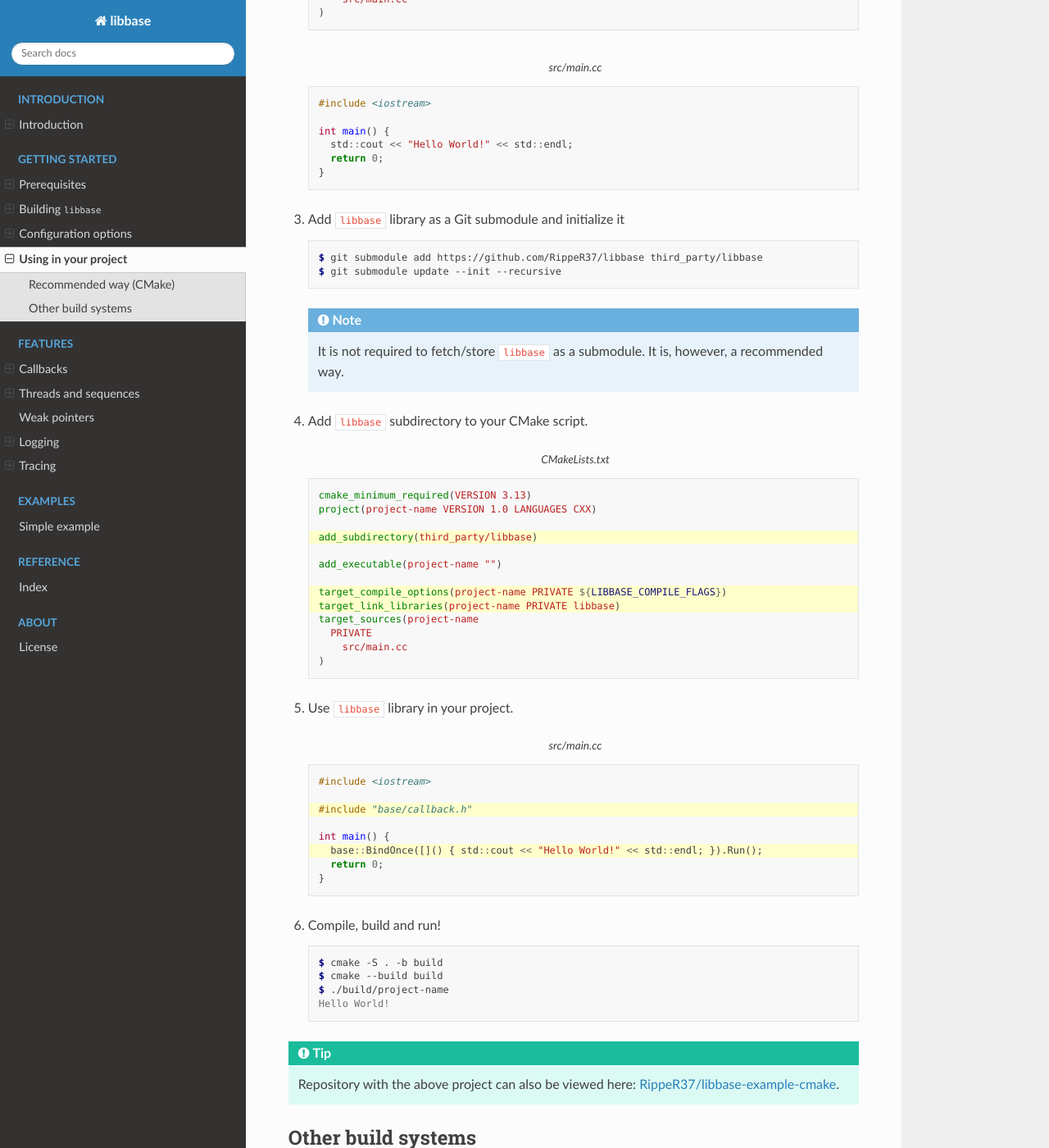
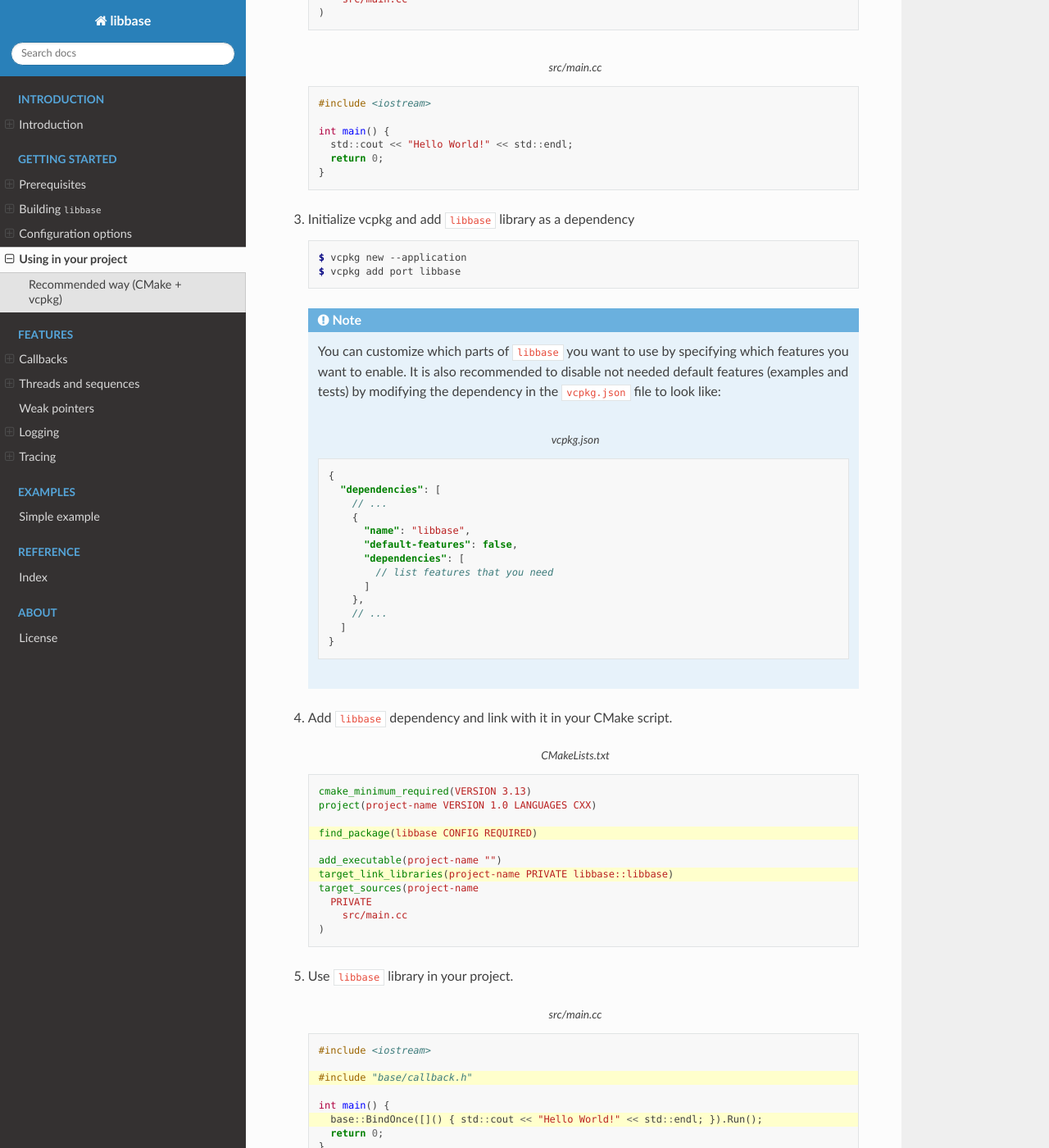
Before and after one commit to RippeR37/libbase, a Sphinx documentation site: the page built from docs/getting_started/using.rst, in a window 1280 px wide and 1400 px high, scrolled down 719 px. Shown: the whole window at 82% size. Built offline with Sphinx 7.4.7 and the Read the Docs theme 3.1.0, drawn with Linux system fonts in a browser that asks for light colours; pages that are not in the unit, such as notebooks, are missing from menus; some of the changed text lies outside the part shown.

Commit message:
Update doc about using the library to include the new vcpkg integration
This commit updates the documentation page that explains how to use
libbase library in other projects with the help of vcpkg.

```diff
--- a/docs/getting_started/using.rst
+++ b/docs/getting_started/using.rst
@@ -6,12 +6,12 @@ decide which one you prefer. Below you will find a recommended (and probably the
 easiest) way to do so.
 
 
-Recommended way (CMake)
------------------------
+Recommended way (CMake + vcpkg)
+-------------------------------
 
 This will be a step-by-step guide to create a new project that uses ``libbase``
-library using a Git and CMake. If you wish to add ``libbase`` to your existing
-project, please skip :ref:`here <skip_existing_project>`.
+library using Git, CMake and vcpkg. If you wish to add ``libbase`` to your
+existing project, please skip :ref:`here <skip_existing_project>`.
 
 #. Create a new Git repository and add initial files.
 
@@ -48,33 +48,52 @@ project, please skip :ref:`here <skip_existing_project>`.
 
    .. _skip_existing_project:
 
-#. Add ``libbase`` library as a Git submodule and initialize it
+
+#. Initialize vcpkg and add ``libbase`` library as a dependency
 
    .. code-block:: console
 
-      $ git submodule add https://github.com/RippeR37/libbase third_party/libbase
-      $ git submodule update --init --recursive
+      $ vcpkg new --application
+      $ vcpkg add port libbase
 
    .. note::
 
-      It is not required to fetch/store ``libbase`` as a submodule. It is,
-      however, a recommended way.
+      You can customize which parts of ``libbase`` you want to use by specifying
+      which features you want to enable. It is also recommended to disable not
+      needed default features (examples and tests) by modifying the dependency
+      in the ``vcpkg.json`` file to look like:
 
-#. Add ``libbase`` subdirectory to your CMake script.
+      .. code-block:: json
+         :caption: vcpkg.json
+
+         {
+           "dependencies": [
+             // ...
+             {
+               "name": "libbase",
+               "default-features": false,
+               "dependencies": [
+                 // list features that you need
+               ]
+             },
+             // ...
+           ]
+         }
+
+
+#. Add ``libbase`` dependency and link with it in your CMake script.
 
    .. code-block:: cmake
       :caption: CMakeLists.txt
-      :emphasize-lines: 4,8,9
+      :emphasize-lines: 4,7
 
       cmake_minimum_required(VERSION 3.13)
       project(project-name VERSION 1.0 LANGUAGES CXX)
 
-      add_subdirectory(third_party/libbase)
+      find_package(libbase CONFIG REQUIRED)
 
       add_executable(project-name "")
-
-      target_compile_options(project-name PRIVATE ${LIBBASE_COMPILE_FLAGS})
-      target_link_libraries(project-name PRIVATE libbase)
+      target_link_libraries(project-name PRIVATE libbase::libbase)
       target_sources(project-name
         PRIVATE
           src/main.cc
@@ -99,6 +118,7 @@ project, please skip :ref:`here <skip_existing_project>`.
 
    .. code-block:: console
 
+      $ export VCPKG_ROOT=/path/to/vcpkg
       $ cmake -S . -b build
       $ cmake --build build
       $ ./build/project-name
@@ -108,18 +128,3 @@ project, please skip :ref:`here <skip_existing_project>`.
 
    Repository with the above project can also be viewed here:
    `RippeR37/libbase-example-cmake <https://github.com/RippeR37/libbase-example-cmake>`_.
-
-
-Other build systems
--------------------
-
-.. todo::
-
-   Unfortunately, ``libbase`` library at this time comes only with a
-   preconfigured way of integrating it within another CMake project. Other build
-   systems are not yet supported out-of-the-box.
-
-.. note::
-
-   If you manage to integrate ``libbase`` with a different build system, feel
-   free to make a pull request with any necessary changes.
```
Also changed, not shown: README.md (+2 -1 lines).
